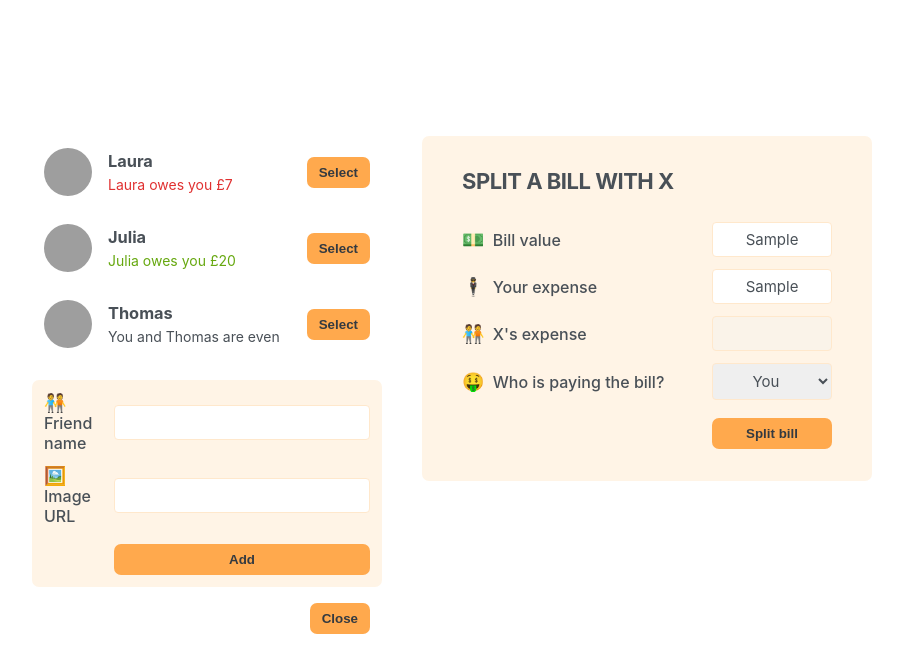
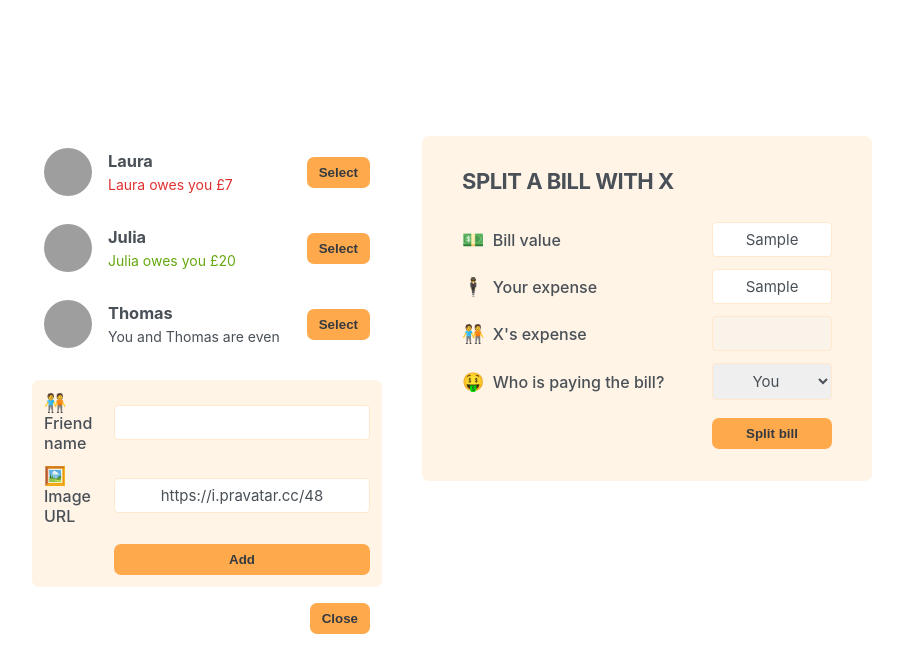
Before and after one commit to aleksandracodes/equishare, a React (Create React App) app: page / in a window 1280 px wide. Both pictures are taken after typing "Sample", "Sample" into the empty fields and a click on the button "Add friend". Shown: the top 672 px of the page, without its empty margins (188-1091 px from the left). Built offline with nearby package versions, Linux system fonts and the light colour scheme; grey boxes are pictures that could not be loaded; the HTML template or start-up script is replaced by a standard one.

Commit message:
Add controlled elements to FormAddFriend form

```diff
--- a/src/App.js
+++ b/src/App.js
@@ -86,13 +86,41 @@
 }
 
 function FormAddFriend() {
+  const [name, setName] = useState('');
+  const [image, setImage] = useState('https://i.pravatar.cc/48');
+
+  function handleSubmit(e) {
+    e.preventDefault();
+
+    if (!name || !image) return;
+
+    const id = crypto.randomUUID();
+    const newFriend = {
+      id,
+      name,
+      image: `${image}?=${id}`,
+      balance: 0,
+    };
+
+    setName('');
+    setImage('https://i.pravatar.cc/48');
+  }
+
   return (
-    <form className="form-add-friend">
+    <form className="form-add-friend" onSubmit={handleSubmit}>
       <label>🧑‍🤝‍🧑Friend name</label>
-      <input type="text" />
+      <input
+        type="text"
+        value={name}
+        onChange={(e) => setName(e.target.value)}
+      />
 
       <label>🖼️Image URL</label>
-      <input type="text" />
+      <input
+        type="text"
+        value={image}
+        onChange={(e) => setImage(e.target.value)}
+      />
 
       <Button>Add</Button>
     </form>
```
